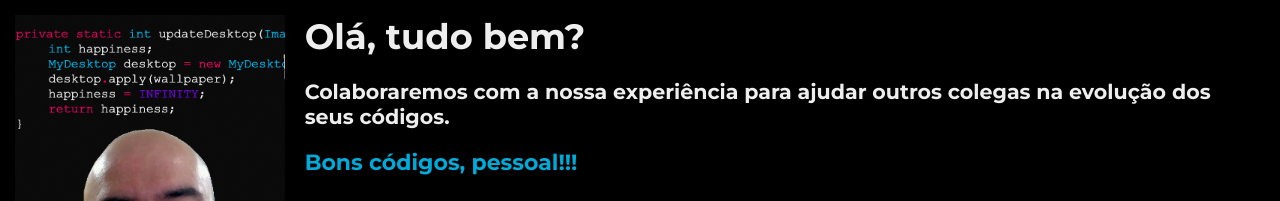
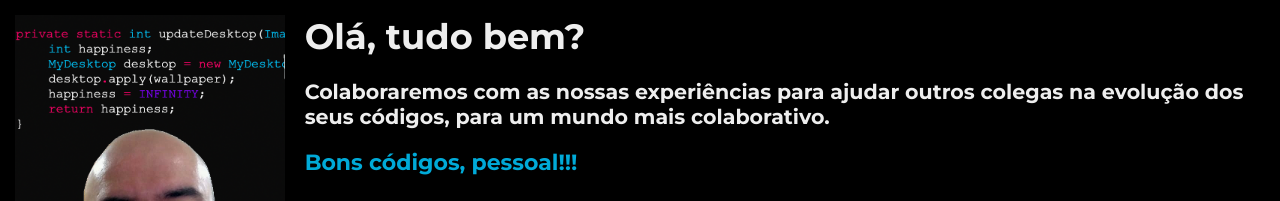
Before and after one commit to juliosantos73/juliosantos73.github.io, a plain HTML site: page index.html in a window 1280 px wide. Shown: the top 201 px of the page. Drawn offline with Linux system fonts and the light colour scheme.

Commit message:
Update index.html

```diff
--- a/index.html
+++ b/index.html
@@ -14,7 +14,7 @@
       <img class="main" src="assets/img/main_juliosantos73.png"/>
       <div class="saudacao">
         <h1 class="titulo">Olá, tudo bem?</h1>
-        <h3>Colaboraremos com a nossa experiência para ajudar outros colegas na evolução dos seus códigos.</h3>
+        <h3>Colaboraremos com as nossas experiências para ajudar outros colegas na evolução dos seus códigos, para um mundo mais colaborativo.</h3>
         <span class="motivar">Bons códigos, pessoal!!!</span>
           <div class="redes">
               <a target="_blank" class="footer-link" href="mailto:juliosantos73@gmail.com?subject=Portfolio Contato - Julio Cesar SANTOS"><svg xmlns="http://www.w3.org/2000/svg" viewBox="0 0 512 512" class="icon"><path fill="currentcolor" d="M48 64C21.5 64 0 85.5 0 112c0 15.1 7.1 29.3 19.2 38.4L236.8 313.6c11.4 8.5 27 8.5 38.4 0L492.8 150.4c12.1-9.1 19.2-23.3 19.2-38.4c0-26.5-21.5-48-48-48H48zM0 176V384c0 35.3 28.7 64 64 64H448c35.3 0 64-28.7 64-64V176L294.4 339.2c-22.8 17.1-54 17.1-76.8 0L0 176z"></path></svg></a>
```
